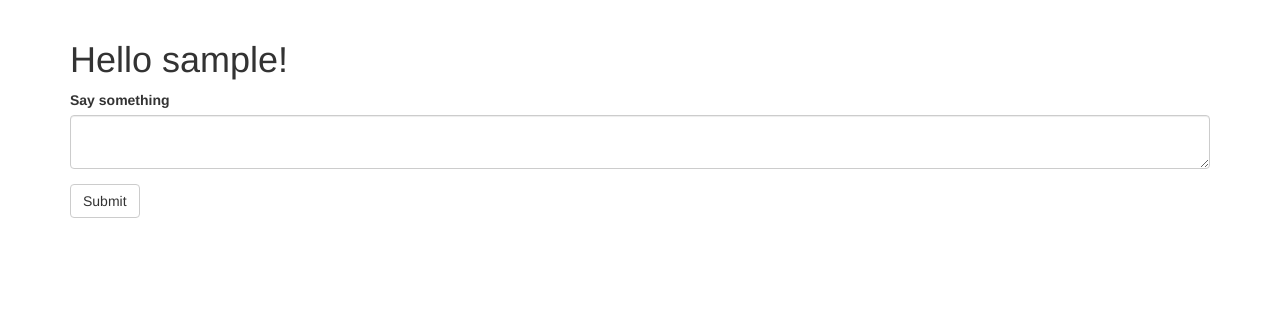
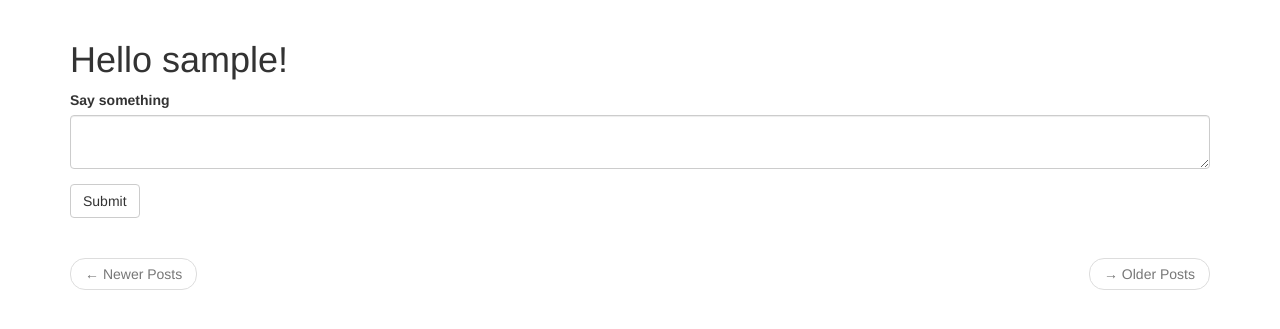
Before and after one commit to Willamette-OR/microblog, a Flask app: page / in a window 1280 px wide. Shown: the part 52-381 px from the top of the page. Run offline with Flask 2, Linux system fonts and the light colour scheme; the visitor is signed in with stand-in values (Sample User, id 1); data comes from the database, SQL or seed files in the repository; data that the repository does not hold is empty; some libraries are stand-ins or nearby versions.

Commit message:
Update pagination renderings for the index page, under bootstrap

```diff
--- a/app/templates/index.html
+++ b/app/templates/index.html
@@ -10,10 +10,18 @@
     {% for post in posts %}
         {% include '_post.html' %}
     {% endfor %}
-    {% if prev_url %}
-        <a href="{{ prev_url }}">Newer Posts</a>
-    {% endif %}
-    {% if next_url %}
-        <a href="{{ next_url }}">Older Posts</a>
-    {% endif %}
+    <nav aria-label="...">
+        <ul class="pager">
+            <li class="previous{% if not prev_url %} disabled {% endif %}">
+                <a href="{{ prev_url or '#' }}">
+                    <span aria-hidden="true">&larr;</span> Newer Posts
+                </a>
+            </li>
+            <li class="next{% if not next_url %} disabled {% endif %}">
+                <a href="{{ next_url or '#' }}">
+                    <span aria-hidden="true">&rarr;</span> Older Posts
+                </a>
+            </li>
+        </ul>
+    </nav>
 {% endblock %}
```
